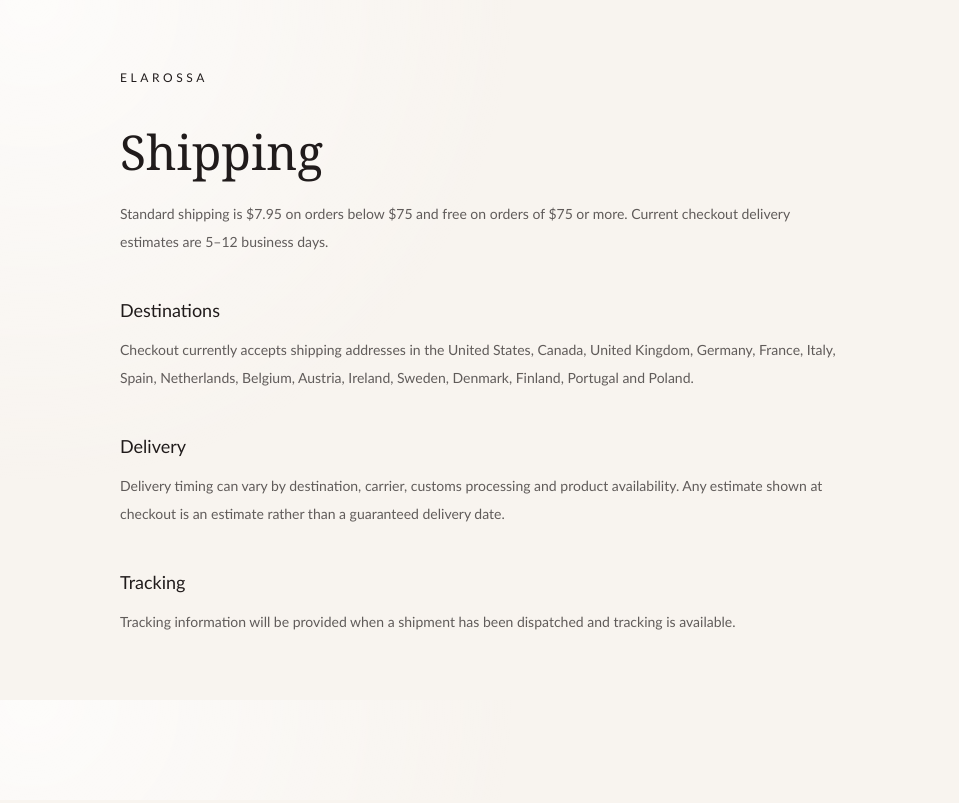
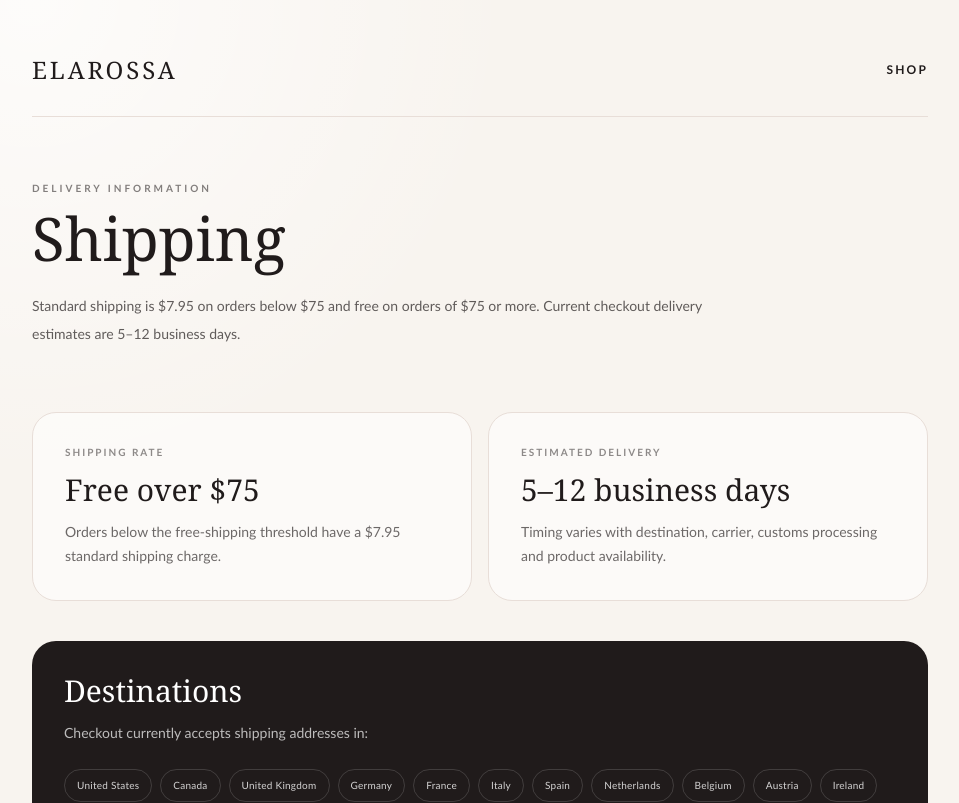
Before and after one commit to zero69-art/Elarossa, a Next.js app: page /shipping in a window 1280 px wide. Shown: the top 803 px of the page, without its empty margins (160-1119 px from the left). Built offline with nearby package versions, Linux system fonts and the light colour scheme; no server answers.

Commit message:
Polish shipping information page

```diff
--- a/app/shipping/page.tsx
+++ b/app/shipping/page.tsx
@@ -1,20 +1,25 @@
 import type { Metadata } from "next";
+import Link from "next/link";
 
 export const metadata: Metadata = {
   title: "Shipping",
   description: "Shipping rates, destinations and delivery timing for Elarossa orders.",
 };
 
+const destinations = ["United States", "Canada", "United Kingdom", "Germany", "France", "Italy", "Spain", "Netherlands", "Belgium", "Austria", "Ireland", "Sweden", "Denmark", "Finland", "Portugal", "Poland"];
+
 export default function ShippingPage() {
-  return <main className="mx-auto max-w-3xl px-6 py-16">
-    <a href="/" className="text-xs tracking-[.3em]">ELAROSSA</a>
-    <h1 className="serif mt-10 text-5xl">Shipping</h1>
-    <p className="mt-6 text-sm leading-7 opacity-70">Standard shipping is $7.95 on orders below $75 and free on orders of $75 or more. Current checkout delivery estimates are 5–12 business days.</p>
-    <h2 className="mt-10 text-lg">Destinations</h2>
-    <p className="mt-3 text-sm leading-7 opacity-70">Checkout currently accepts shipping addresses in the United States, Canada, United Kingdom, Germany, France, Italy, Spain, Netherlands, Belgium, Austria, Ireland, Sweden, Denmark, Finland, Portugal and Poland.</p>
-    <h2 className="mt-10 text-lg">Delivery</h2>
-    <p className="mt-3 text-sm leading-7 opacity-70">Delivery timing can vary by destination, carrier, customs processing and product availability. Any estimate shown at checkout is an estimate rather than a guaranteed delivery date.</p>
-    <h2 className="mt-10 text-lg">Tracking</h2>
-    <p className="mt-3 text-sm leading-7 opacity-70">Tracking information will be provided when a shipment has been dispatched and tracking is available.</p>
+  return <main className="min-h-screen px-5 py-8 sm:px-6 sm:py-12">
+    <div className="mx-auto max-w-4xl">
+      <header className="flex items-center justify-between gap-4 border-b border-[#e8ded8] pb-6"><Link href="/" className="serif text-xl tracking-[.12em] transition-opacity hover:opacity-60 sm:text-2xl">ELAROSSA</Link><Link href="/products" className="inline-flex min-h-11 items-center text-[10px] font-semibold tracking-[.18em] underline sm:text-xs">SHOP</Link></header>
+      <section className="py-12 sm:py-16"><p className="text-[10px] font-semibold tracking-[.3em] opacity-55">DELIVERY INFORMATION</p><h1 className="serif mt-3 text-5xl sm:text-6xl">Shipping</h1><p className="mt-6 max-w-2xl text-sm leading-7 opacity-70">Standard shipping is $7.95 on orders below $75 and free on orders of $75 or more. Current checkout delivery estimates are 5–12 business days.</p></section>
+      <div className="grid gap-4 sm:grid-cols-2">
+        <article className="rounded-3xl border border-[#e8ded8] bg-white/55 p-6 sm:p-8"><p className="text-[10px] font-semibold tracking-[.2em] opacity-50">SHIPPING RATE</p><p className="serif mt-3 text-3xl">Free over $75</p><p className="mt-3 text-sm leading-6 opacity-65">Orders below the free-shipping threshold have a $7.95 standard shipping charge.</p></article>
+        <article className="rounded-3xl border border-[#e8ded8] bg-white/55 p-6 sm:p-8"><p className="text-[10px] font-semibold tracking-[.2em] opacity-50">ESTIMATED DELIVERY</p><p className="serif mt-3 text-3xl">5–12 business days</p><p className="mt-3 text-sm leading-6 opacity-65">Timing varies with destination, carrier, customs processing and product availability.</p></article>
+      </div>
+      <section className="mt-10 rounded-3xl bg-[#201b1b] p-6 text-white sm:p-8"><h2 className="serif text-3xl">Destinations</h2><p className="mt-3 text-sm leading-6 opacity-70">Checkout currently accepts shipping addresses in:</p><div className="mt-6 flex flex-wrap gap-2">{destinations.map((country) => <span key={country} className="rounded-full border border-white/15 px-3 py-2 text-[10px] tracking-wide text-white/80">{country}</span>)}</div></section>
+      <section className="mt-10 grid gap-4 sm:grid-cols-2"><article className="rounded-3xl border border-[#e8ded8] p-6"><h2 className="text-lg font-medium">Delivery</h2><p className="mt-3 text-sm leading-7 opacity-65">Any estimate shown at checkout is an estimate rather than a guaranteed delivery date. Customs and carrier handling can affect timing.</p></article><article className="rounded-3xl border border-[#e8ded8] p-6"><h2 className="text-lg font-medium">Tracking</h2><p className="mt-3 text-sm leading-7 opacity-65">Tracking information will be provided when a shipment has been dispatched and tracking is available.</p></article></section>
+      <footer className="mt-12 border-t border-[#e8ded8] pt-6"><Link href="/" className="text-[10px] tracking-[.18em] underline">BACK TO ELAROSSA</Link></footer>
+    </div>
   </main>;
 }
```
